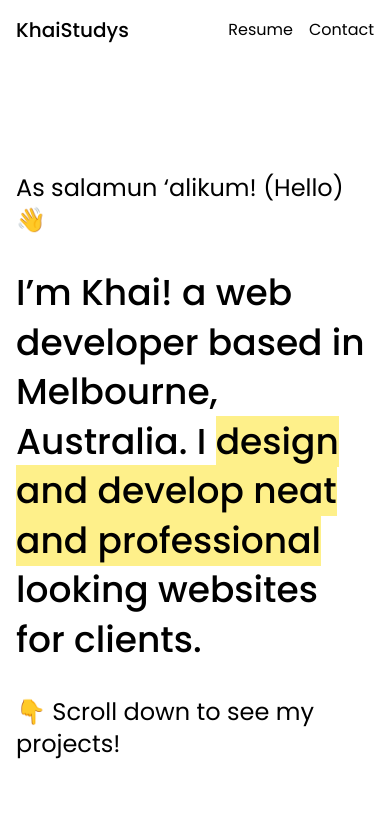
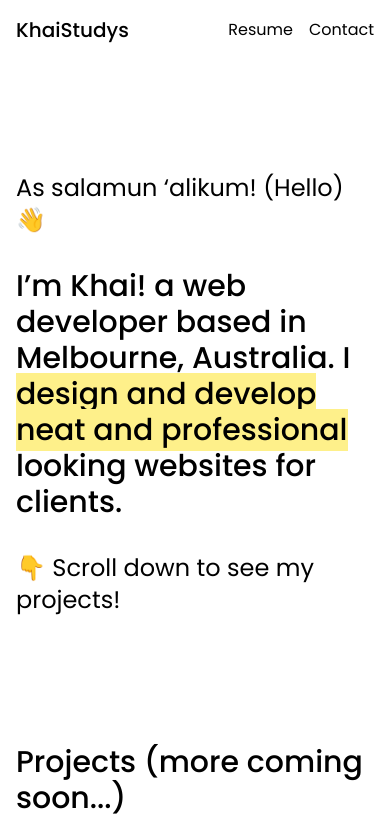
Before and after one commit to KhaiStudys/khaistudys, a Next.js app: page / in a window 390 px wide. Shown: the top 838 px of the page. Built offline with nearby package versions, Linux system fonts and the light colour scheme.

Commit message:
Version 1.0.1 - Mobile Typography Issues Fixed!

```diff
--- a/components/Main.js
+++ b/components/Main.js
@@ -3,7 +3,7 @@ export default function Main() {
     <main className="container mx-auto p-4 mt-24">
       <div className="max-w-4xl flex flex-col gap-8">
         <p className="text-2xl">As salamun ‘alikum! (Hello) 👋 </p>
-        <h1 className="text-4xl font-medium leading-snug">
+        <h1 className="text-3xl lg:text-4xl font-medium lg:leading-snug">
           I’m Khai! a web developer based in Melbourne, Australia. I{" "}
           <span className="bg-yellow-200">
             design and develop neat and professional
```
